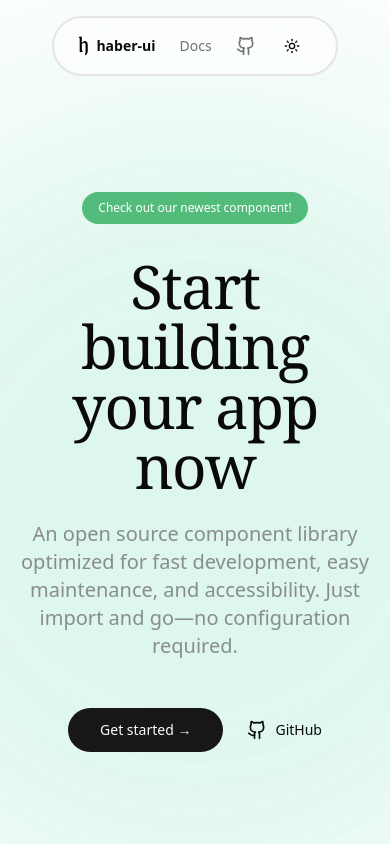
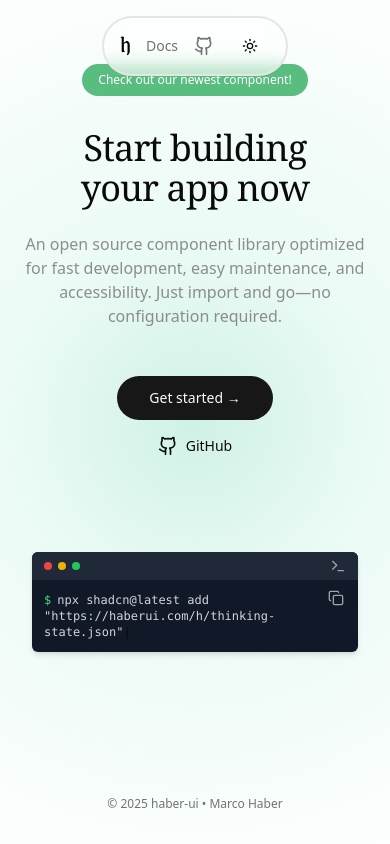
Before and after one commit to marcoshaber99/haberui, a Next.js app: page / in a window 390 px wide. Shown: the top 844 px of the page. Built offline with nearby package versions, Linux system fonts and the light colour scheme.

Commit message:
refactor: improve responsive design and UI components

```diff
--- a/app/docs/components/thinking-state/page.tsx
+++ b/app/docs/components/thinking-state/page.tsx
@@ -31,7 +31,7 @@ export default function ThinkingStatePage() {
           <div className="flex flex-col gap-8">
             <div className="space-y-3">
               <p className="text-sm font-medium">Pulse Variant (Default)</p>
-              <ThinkingState ariaLabel="Processing your request" />
+              <ThinkingState aria-label="Processing your request" />
             </div>
 
             <div className="space-y-3">
--- a/app/globals.css
+++ b/app/globals.css
@@ -68,8 +68,6 @@
   }
 }
 
-
-
 @layer base {
   * {
     @apply border-border outline-ring/50;
@@ -78,3 +76,19 @@
     @apply bg-background text-foreground;
   }
 }
+
+@layer utilities {
+  .animate-blink {
+    animation: blink 1s step-end infinite;
+  }
+}
+
+@keyframes blink {
+  0%,
+  100% {
+    opacity: 1;
+  }
+  50% {
+    opacity: 0;
+  }
+}
--- a/app/page.tsx
+++ b/app/page.tsx
@@ -5,12 +5,24 @@ import { Footer } from "@/components/home/footer";
 export default function Home() {
   return (
     <div className="relative min-h-screen overflow-hidden bg-background">
-      <div className="absolute left-1/2 top-1/2 -translate-x-1/2 -translate-y-1/2 w-[900px] h-[900px] bg-emerald-500/10 rounded-full blur-[120px]" />
-      <div className="absolute left-1/2 top-1/2 -translate-x-1/2 -translate-y-1/2 w-[700px] h-[700px] bg-green-400/5 rounded-full blur-[100px]" />
+      {/* Circular gradient background */}
+      <div className="absolute inset-0 overflow-hidden">
+        <div
+          className="absolute left-1/2 top-1/2 -translate-x-1/2 -translate-y-1/2 w-[1000px] h-[1000px] rounded-full"
+          style={{
+            background:
+              "radial-gradient(circle, rgba(16,185,129,0.2) 0%, rgba(52,211,153,0.1) 25%, rgba(0,0,0,0) 70%)",
+          }}
+        />
+      </div>
+
+      {/* Grid overlay */}
       <div className="absolute inset-0 bg-grid-white/[0.02] bg-[size:75px_75px]" />
+
+      {/* Content */}
       <div className="relative flex min-h-screen flex-col">
         <Nav />
-        <main className="flex-1 flex w-full">
+        <main className="flex-1 flex flex-col w-full items-center justify-center">
           <Hero />
         </main>
         <Footer />
--- a/components/home/footer.tsx
+++ b/components/home/footer.tsx
@@ -2,7 +2,7 @@ export function Footer() {
   return (
     <footer className="py-6 text-muted-foreground">
       <div className="mx-auto max-w-fit">
-        <div className="flex items-center gap-6  px-4 py-2 sm:px-6">
+        <div className="flex items-center justify-center px-4 py-2 sm:px-6">
           <span className="text-xs">© 2025 haber-ui • Marco Haber</span>
         </div>
       </div>
--- a/components/home/hero.tsx
+++ b/components/home/hero.tsx
@@ -1,33 +1,33 @@
 import Link from "next/link";
 import { Github } from "lucide-react";
-
 import { Button } from "@/components/ui/button";
+import { InstallationExample } from "./installation-example";
 
 export function Hero() {
   return (
-    <section className="w-full flex flex-col items-center px-4 py-48">
+    <section className="w-full flex flex-col items-center px-4 py-16 sm:py-24 md:py-32">
       <Link
         href="/docs/components/ai-sentiment-analyzer"
-        className="mb-8 rounded-full bg-green-600/70 text-white px-4 py-2 text-xs sm:px-6 sm:py-2.5 sm:text-sm hover:bg-blue-600/80 transition-colors"
+        className="mb-8 rounded-full bg-green-600/70 text-white px-4 py-2 text-xs sm:px-6 sm:py-2.5 sm:text-sm hover:bg-green-600/80 transition-colors"
       >
         Check out our newest component!
       </Link>
-      <div className="relative flex flex-col items-center gap-4 text-center">
+      <div className="relative flex flex-col items-center gap-4 text-center max-w-[800px]">
         <div className="space-y-6">
-          <h1 className="mx-auto max-w-[800px] text-center text-6xl font-serif font-medium tracking-tight md:text-7xl lg:text-8xl">
+          <h1 className="text-4xl sm:text-5xl md:text-6xl lg:text-7xl font-serif font-medium tracking-tight">
             Start building
             <br />
             your app now
           </h1>
-          <p className="mx-auto max-w-[600px] text-center text-xl text-muted-foreground/80">
+          <p className="mx-auto max-w-[600px] text-base sm:text-lg md:text-xl text-muted-foreground/80">
             An open source component library optimized for fast development,
             easy maintenance, and accessibility. Just import and go—no
             configuration required.
           </p>
         </div>
-        <div className="mt-8 flex gap-6">
+        <div className="mt-8 flex flex-col sm:flex-row gap-4 sm:gap-6">
           <Link href="/docs">
-            <Button size="lg" className="rounded-full">
+            <Button size="lg" className="rounded-full w-full sm:w-auto">
               Get started →
             </Button>
           </Link>
@@ -35,13 +35,14 @@ export function Hero() {
             href="https://github.com/marcoshaber99/haberui"
             target="_blank"
             rel="noopener noreferrer"
-            className="inline-flex items-center gap-2 text-sm transition-colors hover:text-muted-foreground"
+            className="inline-flex items-center justify-center gap-2 text-sm transition-colors hover:text-muted-foreground"
           >
             <Github className="h-5 w-5" />
             <span>GitHub</span>
           </a>
         </div>
       </div>
+      <InstallationExample />
     </section>
   );
 }
--- /dev/null
+++ b/components/home/installation-example.tsx
@@ -0,0 +1,74 @@
+"use client";
+
+import { useState, useEffect } from "react";
+import { Check, Copy, Terminal } from "lucide-react";
+import { motion } from "motion/react";
+
+export function InstallationExample() {
+  const [copied, setCopied] = useState(false);
+  const [typed, setTyped] = useState("");
+  const command =
+    'npx shadcn@latest add "https://haberui.com/h/thinking-state.json"';
+
+  const copyToClipboard = async () => {
+    await navigator.clipboard.writeText(command);
+    setCopied(true);
+  };
+
+  useEffect(() => {
+    if (copied) {
+      const timer = setTimeout(() => setCopied(false), 2000);
+      return () => clearTimeout(timer);
+    }
+  }, [copied]);
+
+  useEffect(() => {
+    const typeCommand = async () => {
+      for (let i = 0; i <= command.length; i++) {
+        setTyped(command.slice(0, i));
+        await new Promise((resolve) => setTimeout(resolve, 30));
+      }
+    };
+    typeCommand();
+  }, []);
+
+  return (
+    <div className="w-full max-w-2xl mx-auto px-4 py-12 mt-12">
+      <motion.div
+        className="relative"
+        initial={{ opacity: 0, y: 10 }}
+        animate={{ opacity: 1, y: 0 }}
+        transition={{ duration: 0.3 }}
+      >
+        <div className="relative overflow-hidden rounded-md bg-gray-900 shadow-md">
+          <div className="flex items-center justify-between px-3 py-1.5 bg-gray-800">
+            <div className="flex space-x-1.5">
+              <div className="w-2 h-2 rounded-full bg-red-500"></div>
+              <div className="w-2 h-2 rounded-full bg-yellow-500"></div>
+              <div className="w-2 h-2 rounded-full bg-green-500"></div>
+            </div>
+            <Terminal className="w-4 h-4 text-gray-400" />
+          </div>
+          <div className="p-3 font-mono text-xs sm:text-sm">
+            <span className="select-none mr-1.5 text-green-400">$</span>
+            <span className="text-gray-300">{typed}</span>
+            <span className="animate-blink">|</span>
+          </div>
+        </div>
+        <motion.button
+          onClick={copyToClipboard}
+          className="absolute top-8 right-2 p-1.5 text-gray-400 hover:text-white transition-colors focus:outline-none focus:ring-2 focus:ring-green-500 focus:ring-opacity-50 rounded"
+          whileHover={{ scale: 1.05 }}
+          whileTap={{ scale: 0.95 }}
+          aria-label="Copy to clipboard"
+        >
+          {copied ? (
+            <Check className="h-4 w-4 text-green-500" />
+          ) : (
+            <Copy className="h-4 w-4" />
+          )}
+        </motion.button>
+      </motion.div>
+    </div>
+  );
+}
--- a/components/home/nav.tsx
+++ b/components/home/nav.tsx
@@ -9,7 +9,7 @@ export function Nav() {
   return (
     <div className="fixed left-0 right-0 top-0 z-50 px-4 py-4">
       <div className="mx-auto max-w-fit">
-        <div className="flex items-center gap-6 rounded-full border-2 bg-background/75 px-6 py-2 backdrop-blur supports-[backdrop-filter]:bg-background/60">
+        <div className="flex items-center gap-4 sm:gap-6 rounded-full border-2 bg-background/75 px-4 sm:px-6 py-2 backdrop-blur supports-[backdrop-filter]:bg-background/60">
           <Link
             href="/"
             className="flex items-center gap-2 text-sm font-semibold"
@@ -21,7 +21,7 @@ export function Nav() {
               height={14}
               className="dark:invert-0 invert"
             />
-            haber-ui
+            <span className="hidden sm:inline">haber-ui</span>
           </Link>
           <p className="text-muted-foreground transition-colors hover:text-foreground text-sm">
             <Link href="/docs">Docs</Link>
```
Also changed, not shown: app/docs/components/ai-sentiment-analyzer/page.tsx (+44 -9 lines).
